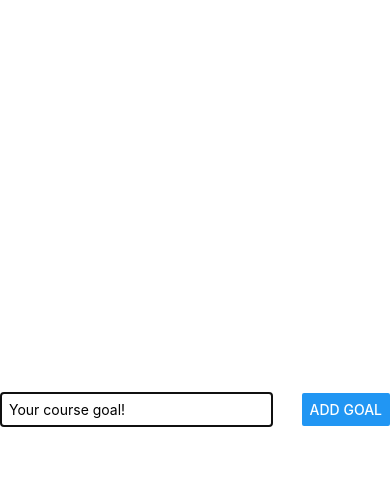
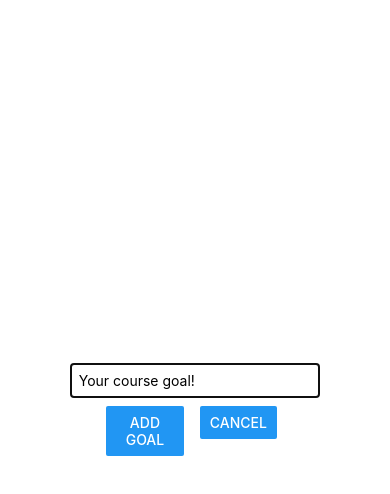
Before and after one commit to RalitsaTerzieva/RNCourse, a React Native app: screen / in a window 390 px wide. Both pictures are taken after a click on the button "ADD NEW GOAL". Shown: the top 494 px of the page. Built offline with nearby package versions, Linux system fonts and the light colour scheme.

Commit message:
Style the Modal overlay

```diff
--- a/components/GoalInput.js
+++ b/components/GoalInput.js
@@ -18,7 +18,14 @@
         <Modal visible={props.visible} animationType='slide'>
             <View style={styles.inputContainer} >
                 <TextInput style={styles.textInput} placeholder='Your course goal!' onChangeText={goalInputHandler} value={enteredGoalText}/>
-                <Button title='Add goal' onPress={addGoalHandler} />
+                <View style={styles.buttonContainer}>
+                    <View style={styles.button}>
+                        <Button title='Add goal' onPress={addGoalHandler} />
+                    </View>
+                    <View style={styles.button}>
+                        <Button title='Cancel'  />
+                    </View>
+                </View>
             </View>
         </Modal>
     )
@@ -28,11 +35,12 @@
 
 const styles = StyleSheet.create({
     inputContainer: {
-        flexDirection: 'row',
+        flexDirection: 'column',
         flex: 1,
-        justifyContent: 'space-between',
+        justifyContent: 'center',
         alignItems: 'center',
         marginBottom: 24,
+        padding: 16,
         borderBottomWidth: 1,
         borderBottomColor: '#cccccc'
     },
@@ -40,7 +48,14 @@
         borderWidth: 1,
         borderColor: '#cccccc',
         width: '70%',
-        marginRight: 8,
         padding: 8
     },
+    buttonContainer: {
+        marginTop: 8,
+        flexDirection: 'row'
+    },
+    button: {
+        width: '40%',
+        marginHorizontal: 8
+    }
 });
```
